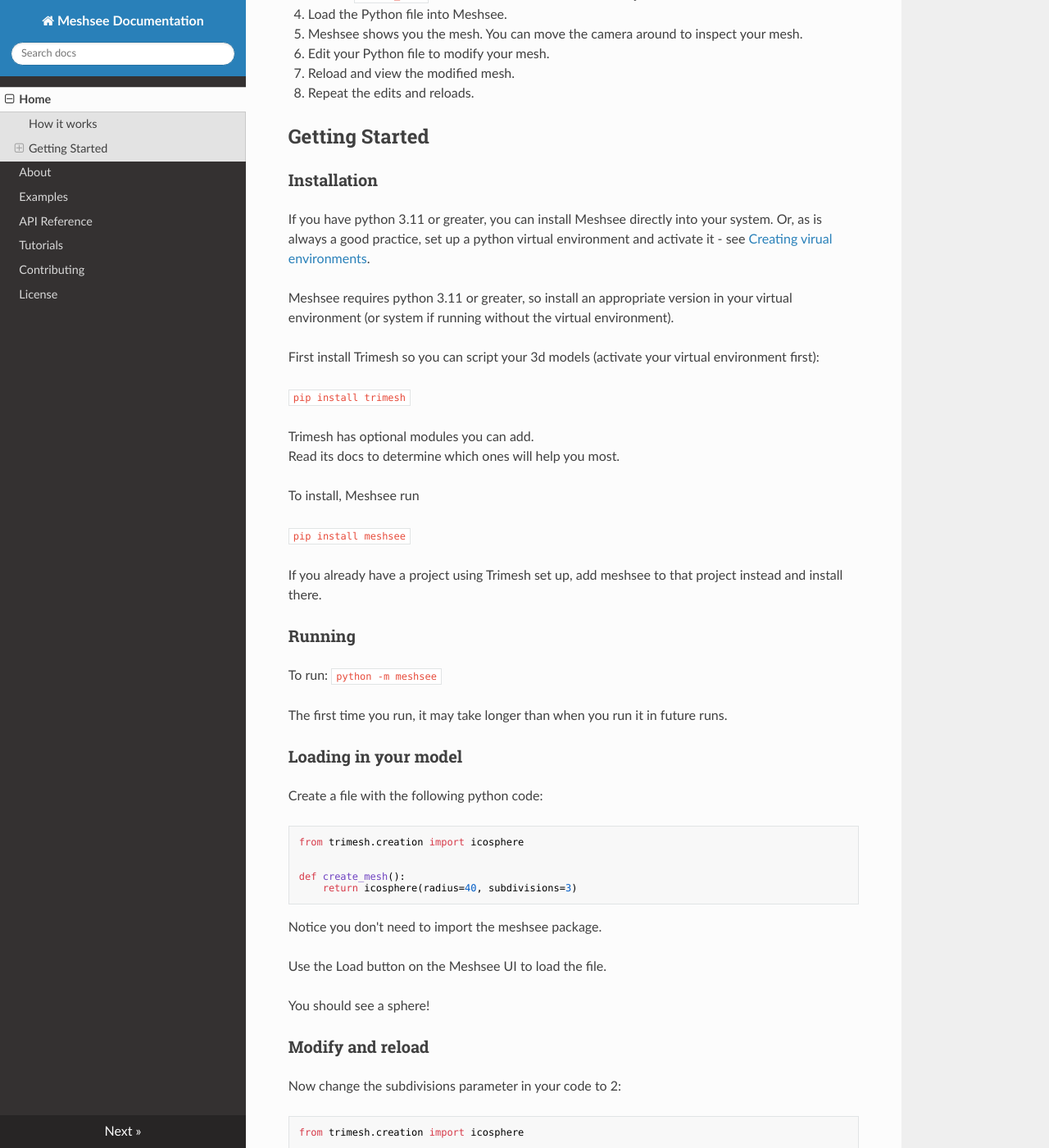
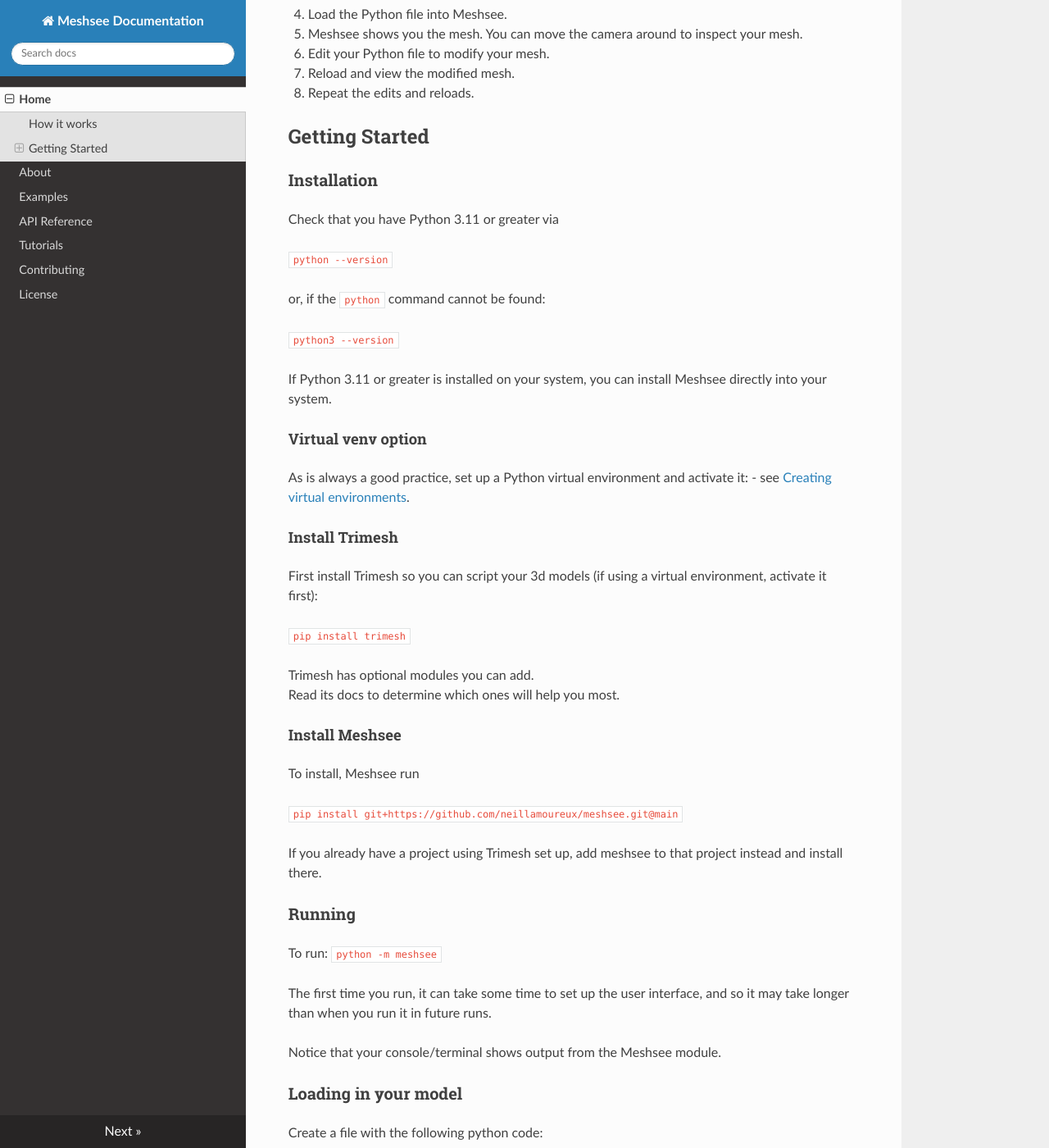
Before and after one commit to neillamoureux/scadview, an MkDocs documentation site: the page built from docs/index.md, in a window 1280 px wide and 1400 px high, scrolled down 451 px. Shown: the whole window at 82% size. Built offline with MkDocs 1.6.1, drawn with Linux system fonts in a browser that asks for light colours; nearby versions of some CDN libraries; some of the changed text lies outside the part shown.

Commit message:
WIP docs update

````diff
--- a/docs/index.md
+++ b/docs/index.md
@@ -9,9 +9,9 @@
 
 Meshsee enables a iterative work flow to build Trimesh objects.
 
-1.  Run Meshsee
 1.  Create a new python file, and
 1.  Write a `create_mesh` function code to build a Trimesh object.
+1.  Run Meshsee
 1.  Load the Python file into Meshsee.
 1.  Meshsee shows you the mesh.  You can move the camera around to inspect your mesh.
 1.  Edit your Python file to modify your mesh.
@@ -22,23 +22,38 @@
 
 ### Installation
 
-If you have python 3.11 or greater, you can install Meshsee directly into your
-system.  Or, as is always a good practice, set up a python virtual environment and activate it - see [Creating virual environments](https://docs.python.org/3/library/venv.html#creating-virtual-environments).
+Check that you have Python 3.11 or greater via
 
-Meshsee requires python 3.11 or greater,
-so install an appropriate version in your virtual environment
-(or system if running without the virtual environment).
+`python --version`
 
-First install Trimesh so you can script your 3d models (activate your virtual environment first):
+or, if the `python` command cannot be found:
+
+`python3 --version`
+
+If Python 3.11 or greater is installed on your system,
+you can install Meshsee directly into your system.
+
+#### Virtual venv option
+
+As is always a good practice,
+set up a Python virtual environment and activate it:
+- see [Creating virtual environments](https://docs.python.org/3/library/venv.html#creating-virtual-environments).
+
+#### Install Trimesh
+
+First install Trimesh so you can script your 3d models
+(if using a virtual environment, activate it first):
 
 `pip install trimesh`
 
 Trimesh has optional modules you can add.
 Read its docs to determine which ones will help you most.
 
+#### Install Meshsee
+
 To install, Meshsee run
 
-`pip install meshsee`
+`pip install git+https://github.com/neillamoureux/meshsee.git@main`
 
 If you already have a project using Trimesh set up, add meshsee to that project instead and install there.
 
@@ -46,7 +61,11 @@
 
 To run: `python -m meshsee`
 
-The first time you run, it may take longer than when you run it in future runs.
+The first time you run,
+it can take some time to set up the user interface,
+and so it may take longer than when you run it in future runs.
+
+Notice that your console/terminal shows output from the Meshsee module.
 
 ### Loading in your model
 
@@ -79,3 +98,12 @@
 ```
 
 Click Reload. You should see an updated sphere with fewer triangles.
+
+### Export
+
+Once you are happy with your mesh,
+you can export it for 3d printing
+or for loading other 3d software.
+
+1. Click the `Export` button.
+1. Choose a format.
````
